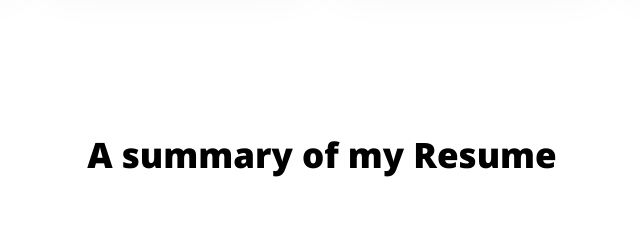
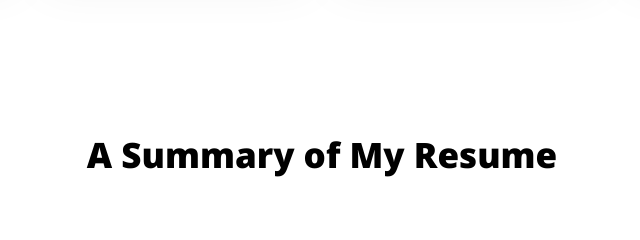
Before and after one commit to rijwanulalam/basic-portfolio, a plain HTML site: page index.html in a window 1280 px wide. Shown: the part 2080-2320 px from the top of the page, 318-958 px from the left. Drawn offline with nearby package versions, Linux system fonts and the light colour scheme.

Commit message:
slight changed in resume section

```diff
--- a/index.html
+++ b/index.html
@@ -76,7 +76,7 @@
             </div>
         </section>
         <section class="resume">
-            <h3 class="section-title" style="margin-bottom:113px;">A summary of my Resume</h3>
+            <h3 class="section-title" style="margin-bottom:113px;">A Summary of My Resume</h3>
             <div class="resume-container">
                 <div class="resume-left-content">
                     <h2 class="resume-info">My Education</h2>
```
